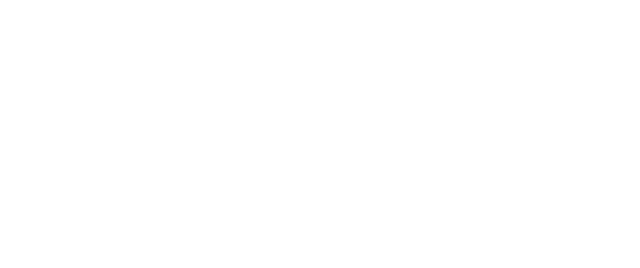
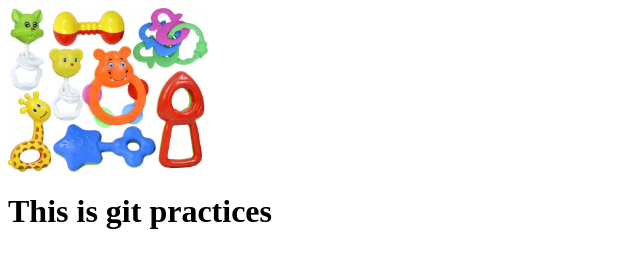
Before and after one commit to shamnathc/git-ptactice02, a plain HTML site: page index.html in a window 1280 px wide. Shown: the whole page, without its empty margins (0-640 px from the left). Drawn offline with Linux system fonts and the light colour scheme.

Commit message:
image added

```diff
--- a/index.html
+++ b/index.html
@@ -1,4 +1,7 @@
 <html>
     <head></head>
-    <body></body>
+    <body>
+        <img src="images/fk-7.png" alt="sample image" width="200px">
+        <h1>This is git practices</h1>
+    </body>
 </html>
```
Also changed, not shown: images/fk-7.png (added).
